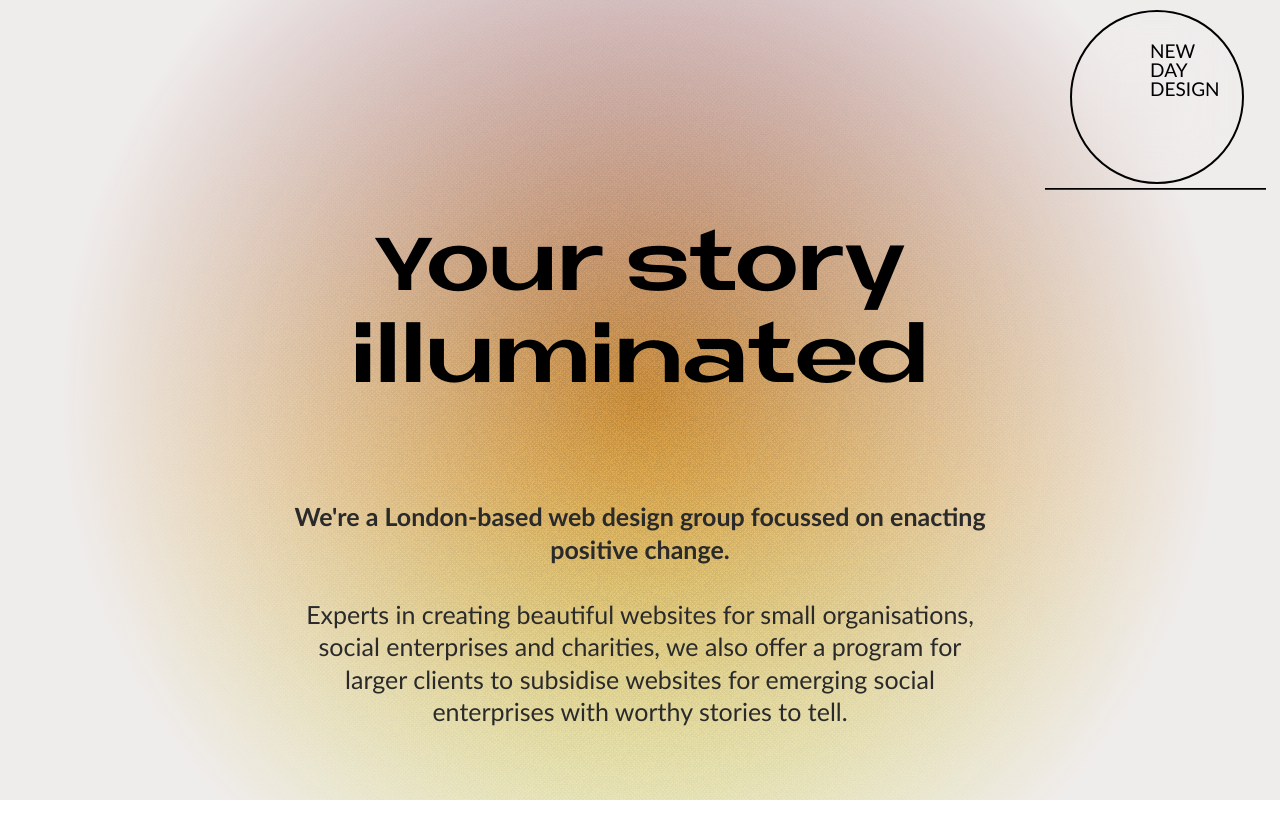
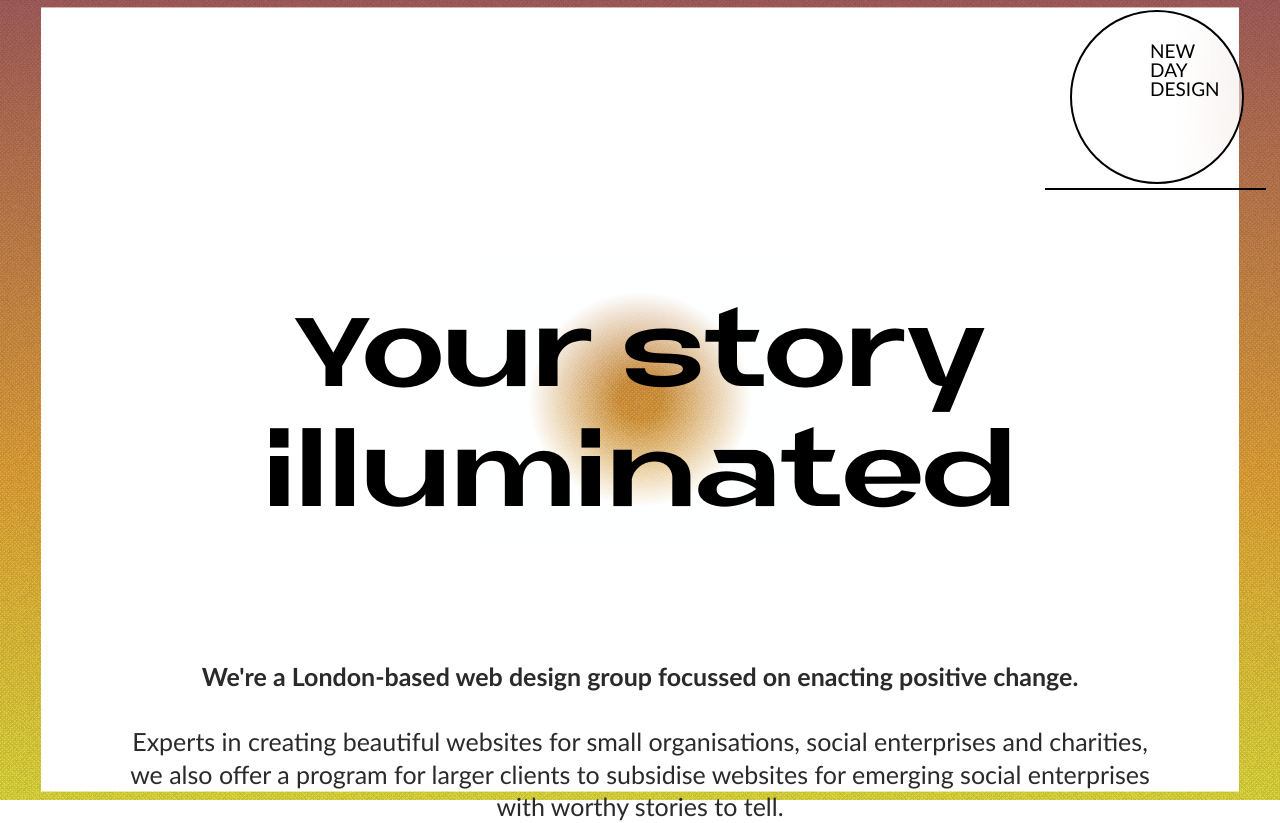
Before and after one commit to newdaydesign/newdaydesign.github.io, a plain HTML site: page index.html in a window 1280 px wide. Before the commit the page ends 800 px from the top, so only its background shows below. Drawn offline with Linux system fonts and the light colour scheme; files whose address does not match are found by name.

Commit message:
using svg for hero idea. last commit before trying a different approach

```diff
--- a/home/home.css
+++ b/home/home.css
@@ -60,7 +60,7 @@
       90% { transform:translate(-5%, -5%) }
     }
 
-.home-bg__overlay {
+/* .home-bg__overlay {
     width: 100%;
     height: 100%;
     background: rgb(239, 236, 236);
@@ -71,8 +71,29 @@
     opacity: 100%;
     -webkit-mask-image: radial-gradient(circle 200px at center, transparent 0%, transparent 10%, white 250px);
     mask-image: radial-gradient(circle 200px at center, transparent 0%, transparent 10%, white 250px);
+} */
+
+.home-bg__overlay {
+    width: 100%;
+    height: 100%;
+    /* background: rgb(239, 236, 236); */
+    position: absolute;
+    z-index: 5;
+    /* /* top: 0;
+    left: 0; */
+    opacity: 100%;
+    display: flex;
+    flex-direction: row;
+    align-items: center;
+    justify-content: center;
+    overflow: visible;
+    transform: scale(1.2);
 }
 
+.home-bg__image {
+    display: block;
+    width: 150%;
+}
 
 .hero {
     height: 100vh;
@@ -80,13 +101,14 @@
     position: relative;
     display: flex;
     flex-direction: column;
-    justify-content:end;
+    justify-content:baseline;
     align-items: center
 }
 .hero__text {
     position:relative;
     color: rgb(0, 0, 0);
-    font-size: 6vw;
+    padding-top: 250px;
+    font-size: min(10vw, 100px);
     font-family: 'NeueMetanaBold', sans-serif;
     line-height: 1.2;
     text-align: center;
@@ -102,3 +124,23 @@
     color: rgb(42, 42, 42);
     text-align: center;
 }
+
+@media (max-width: 1350px) {
+    .hero__text {
+        padding-top: 300px;
+    }
+
+    .hero__about {
+        width: 80vw;
+    }
+}
+
+@media (max-width: 1000px) {
+    .hero__text {
+
+    }
+
+    .hero__about {
+        font-size: 20px;
+    }
+}
--- a/home/home.js
+++ b/home/home.js
@@ -1,55 +1,118 @@
-const overlay = document.querySelector(".home-bg__overlay");
+// const overlay = document.querySelector(".home-bg__overlay");
 
-let circleX = window.innerWidth / 2;
-let circleY = window.innerHeight / 2;
-let targetX = circleX;
-let targetY = circleY;
-let circleSize = 10;  // Start very small on load
-let targetSize = 300;  // Default size after load
+// let circleX = window.innerWidth / 2;
+// let circleY = window.innerHeight / 2;
+// let targetX = circleX;
+// let targetY = circleY;
+// let circleSize = 0.1;  // Start very small on load
+// let targetSize = 1.8;  // Default size after load
 
-const easeFactor = 0.05; // Movement smoothing
-const sizeEaseFactor = 0.01; // Size smoothing
-const maxSize = 400;  // Max size when moving
-const minSize = 300;  // Min size when idle
+// const easeFactor = 0.05; // Movement smoothing
+// const sizeEaseFactor = 0.01; // Size smoothing
+// const maxSize = 400;  // Max size when moving
+// const minSize = 300;  // Min size when idle
+
+// let lastMoveTime = Date.now();
+
+// // Define movement boundaries (50% of screen width and height)
+// const minX = window.innerWidth * 0.1;  // Left boundary (25%)
+// const maxX = window.innerWidth * 0.9;  // Right boundary (75%)
+// const minY = window.innerHeight * 0.1; // Top boundary (25%)
+// const maxY = window.innerHeight * 0.9; // Bottom boundary (75%)
+
+// // On mouse move, update target position and grow circle
+// document.addEventListener("mousemove", (e) => {
+//     lastMoveTime = Date.now();  // Update last move time
+
+//     // Get the normalized "pull" effect (centered around the middle)
+//     let deltaX = (e.clientX - window.innerWidth / 2) * 0.3;
+//     let deltaY = (e.clientY - window.innerHeight / 2) * 0.3;
+
+//     // Constrain movement within the central 50% of the screen
+//     targetX = Math.max(minX, Math.min(maxX, window.innerWidth / 2 + deltaX));
+//     targetY = Math.max(minY, Math.min(maxY, window.innerHeight / 2 + deltaY));
+
+//     // Increase the circle size while moving
+//     targetSize = maxSize;
+// });
+
+// // Function to animate the circle growth and movement
+// function animate() {
+//     // Smoothly interpolate position
+//     circleX += (targetX - circleX) * easeFactor;
+//     circleY += (targetY - circleY) * easeFactor;
+
+//     // Smoothly interpolate size
+//     circleSize += (targetSize - circleSize) * sizeEaseFactor;
+
+//     overlay.style.transform = 'transform: scale(${circleSize}) translate(${circleX}px, ${circleY}px)';
+
+//     // If the mouse hasn't moved for 50ms, shrink the circle
+//     if (Date.now() - lastMoveTime > 50) {
+//         targetSize = minSize;
+//     }
+
+//     requestAnimationFrame(animate);
+// }
+
+// // **Page Load Effect - Grow from tiny size**
+// setTimeout(() => {
+//     targetSize = minSize; // Begin initial growth
+// }, 1000); // Small delay before growing
+
+// // Start animation loop
+// animate();
+
+
+// const overlay = document.querySelector(".home-bg__overlay");
+const overlay = document.querySelector(".home-bg__image");
+
+let circleX = 0;
+let circleY = 0;
+let targetX = 0;
+let targetY = 0;
+let circleSize = 1.0;  // Start very small on load
+let targetSize = 1.8;  // Default size after load
+
+const easeFactor = 0.05;
+const sizeEaseFactor = 0.01;
+const maxSize = 1.8;
+const minSize = 0.5;
 
 let lastMoveTime = Date.now();
 
-// Define movement boundaries (50% of screen width and height)
-const minX = window.innerWidth * 0.1;  // Left boundary (25%)
-const maxX = window.innerWidth * 0.9;  // Right boundary (75%)
-const minY = window.innerHeight * 0.1; // Top boundary (25%)
-const maxY = window.innerHeight * 0.9; // Bottom boundary (75%)
+// Define movement boundaries (in centered coordinates)
+const minX = -window.innerWidth * 0.4;  // -40% from center
+const maxX = window.innerWidth * 0.4;   // +40% from center
+const minY = -window.innerHeight * 0.4;
+const maxY = window.innerHeight * 0.4;
 
 // On mouse move, update target position and grow circle
 document.addEventListener("mousemove", (e) => {
-    lastMoveTime = Date.now();  // Update last move time
+    lastMoveTime = Date.now();
 
-    // Get the normalized "pull" effect (centered around the middle)
-    let deltaX = (e.clientX - window.innerWidth / 2) * 0.3;
-    let deltaY = (e.clientY - window.innerHeight / 2) * 0.3;
+    // Get mouse position relative to center
+    let relativeX = (e.clientX - window.innerWidth / 2) * 0.3;
+    let relativeY = (e.clientY - window.innerHeight / 2) * 0.3;
 
-    // Constrain movement within the central 50% of the screen
-    targetX = Math.max(minX, Math.min(maxX, window.innerWidth / 2 + deltaX));
-    targetY = Math.max(minY, Math.min(maxY, window.innerHeight / 2 + deltaY));
+    // Constrain within central region
+    targetX = Math.max(minX, Math.min(maxX, relativeX));
+    targetY = Math.max(minY, Math.min(maxY, relativeY));
 
-    // Increase the circle size while moving
     targetSize = maxSize;
 });
 
-// Function to animate the circle growth and movement
+// Animate loop
 function animate() {
-    // Smoothly interpolate position
+    // Smoothly interpolate position and size
     circleX += (targetX - circleX) * easeFactor;
     circleY += (targetY - circleY) * easeFactor;
-
-    // Smoothly interpolate size
     circleSize += (targetSize - circleSize) * sizeEaseFactor;
 
-    // Apply new mask position and size
-    overlay.style.maskImage = overlay.style.webkitMaskImage =
-        `radial-gradient(circle ${circleSize}px at ${circleX}px ${circleY}px, transparent 0%, white ${circleSize + (circleSize * 1)}px)`;
+    // Apply combined transform (translate from center, then scale)
+    overlay.style.transform = `translate(${circleX}px, ${circleY}px) scale(${circleSize})`;
 
-    // If the mouse hasn't moved for 50ms, shrink the circle
+    // Reset to idle size if no mouse movement recently
     if (Date.now() - lastMoveTime > 50) {
         targetSize = minSize;
     }
@@ -57,10 +120,10 @@ function animate() {
     requestAnimationFrame(animate);
 }
 
-// **Page Load Effect - Grow from tiny size**
+// Initial delay before growing
 setTimeout(() => {
-    targetSize = minSize; // Begin initial growth
-}, 1000); // Small delay before growing
+    targetSize = minSize;
+}, 1000);
 
-// Start animation loop
+// Start loop
 animate();
--- a/index.html
+++ b/index.html
@@ -67,6 +67,9 @@
         <div class='home-bg-wrap'>
             <div class="home-bg__noise-layer">
                 <div class="home-bg__overlay">
+                    <img class="home-bg__image" src="./resources/home-page-mask.svg">
+
+                    </img>
                 </div>
             </div>
         </div>
```
Also changed, not shown: resources/home-page-mask.svg (added).
